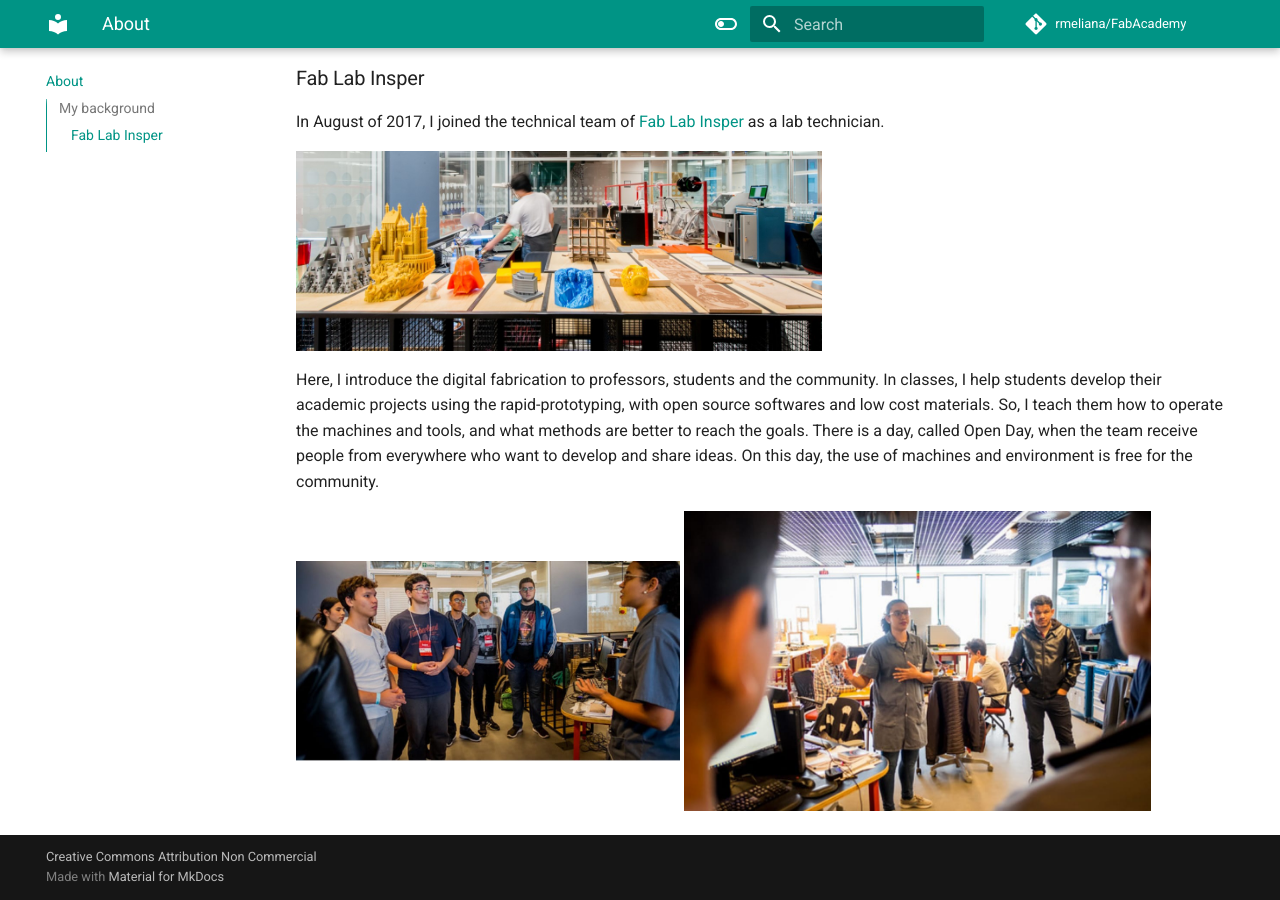
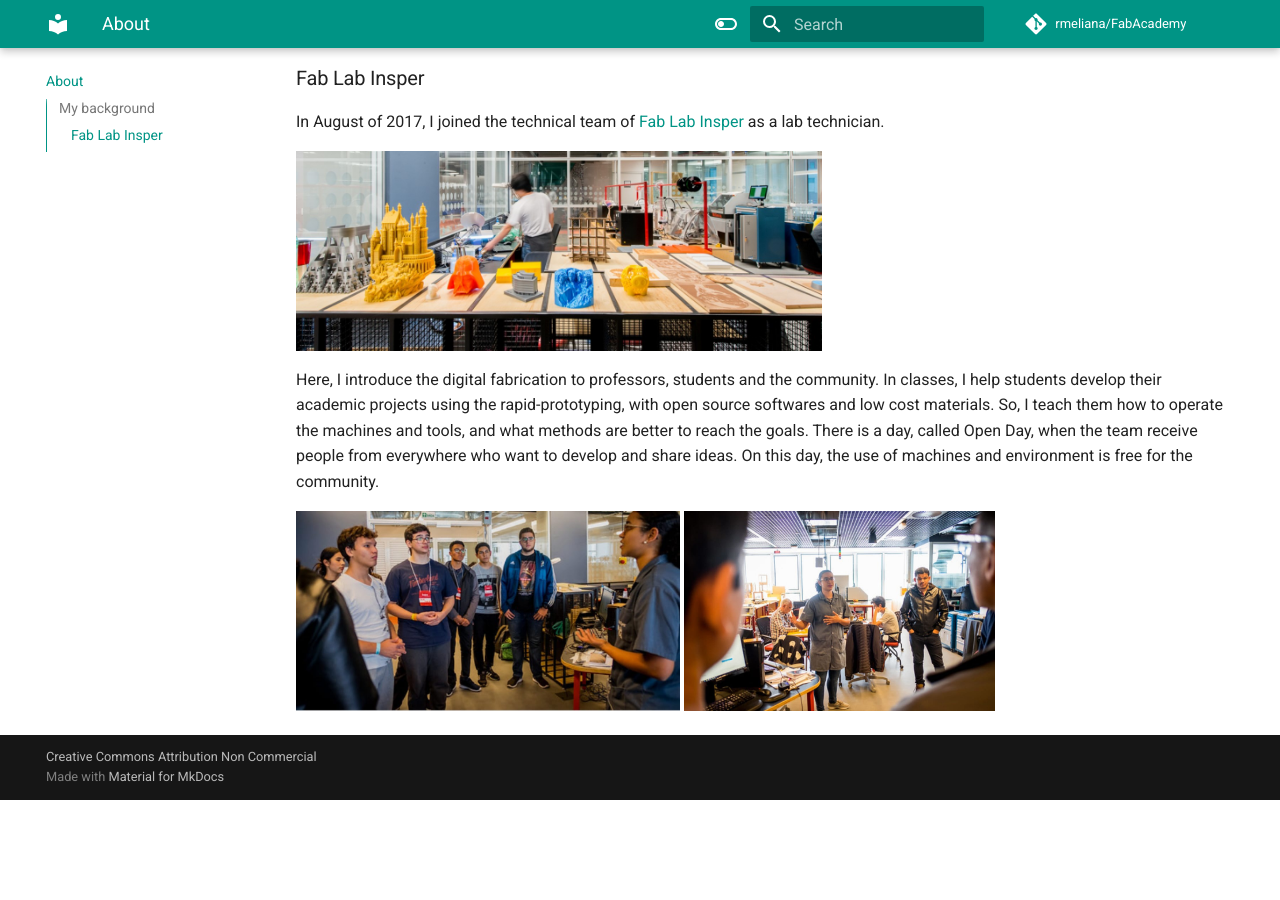
Before and after one commit to rmeliana/FabAcademy, an MkDocs documentation site: the page built from docs/about.md, in a window 1280 px wide and 900 px high, scrolled down 1633 px. Built offline with MkDocs 1.6.1 and Material for MkDocs 9.7.7, drawn with Linux system fonts in a browser that asks for light colours; comment, search, counter and statistics services are not loaded; after the commit the page ends 2433 px from its top, so only the background shows below that.

Commit message:
finished about.md

```diff
--- a/docs/about.md
+++ b/docs/about.md
@@ -52,4 +52,4 @@ There is a day, called Open Day, when the team receive people from everywhere wh
 On this day, the use of machines and environment is free for the community.
 
 ![tour](imgs/tour.jpeg){: align=center  style="height:200px"}
-![tour1](imgs/tour1.jpeg){: align=center  style="height:300px"}
+![tour1](imgs/tour1.jpeg){: align=center  style="height:200px"}
```
